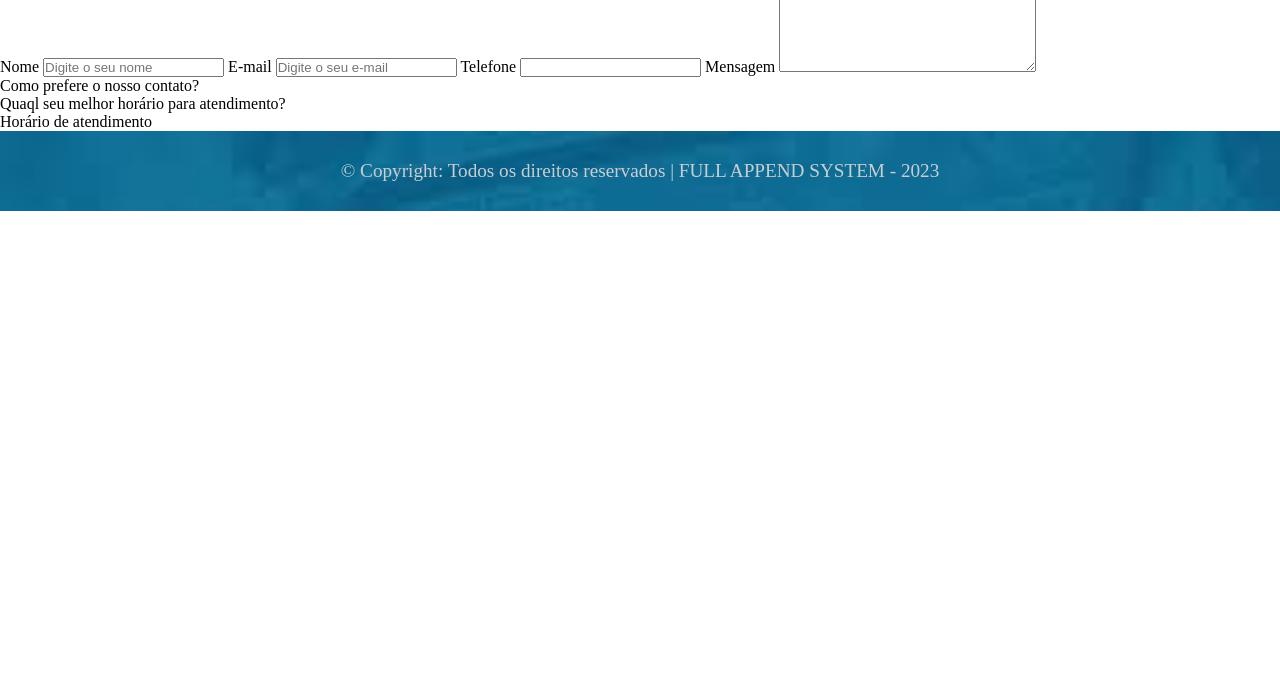
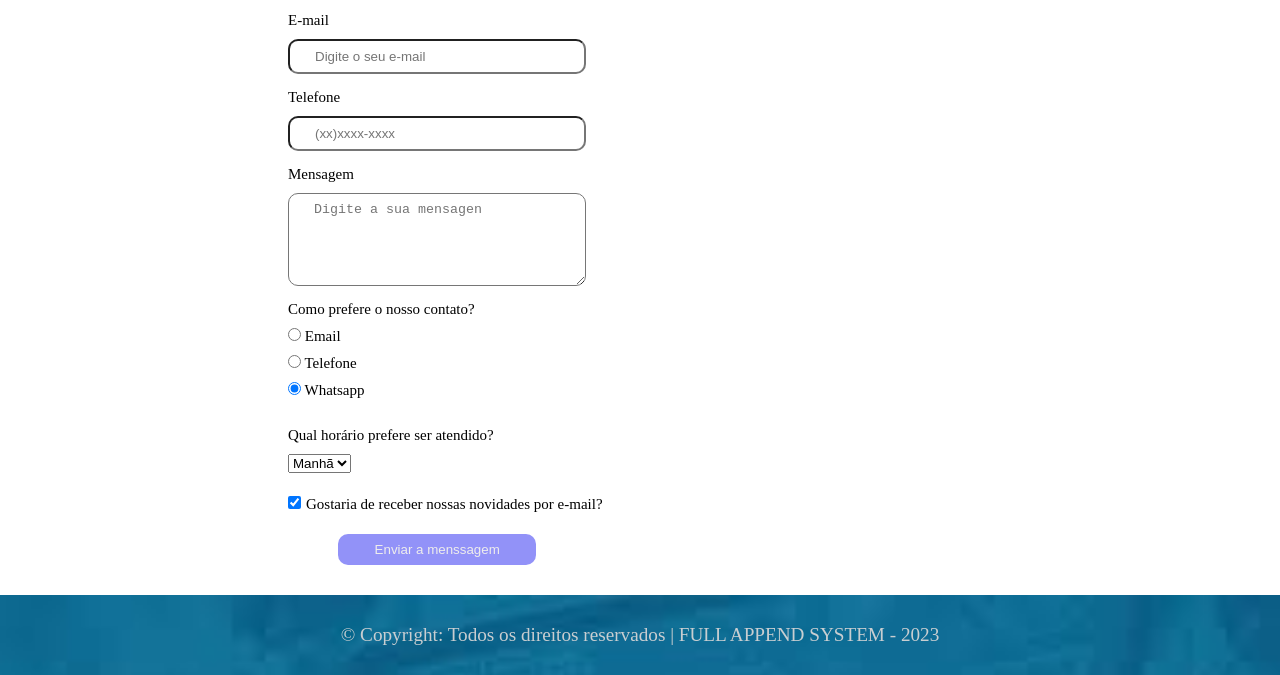
Before and after one commit to fongas01/Responsividade, a plain HTML site: page html/contato.html in a window 1280 px wide. Shown: the part 210-885 px from the top of the page. Before the commit the page ends 800 px from the top, so only its background shows below. Drawn offline with nearby package versions, Linux system fonts and the light colour scheme.

Commit message:
Pagina contatos e ajustes na pág produtos

```diff
--- a/css/contato.css
+++ b/css/contato.css
@@ -1,3 +1,51 @@
-form{
-    margin-top: 10rem;
+
+form {
+    margin: 15px 0;
+    margin-left: 18rem;
 }
+
+
+form label, form legend {
+    display: block;
+    font-size: 15px;
+    margin: 0 0 10px;
+}
+
+.input-padrao{
+    display: block;
+    margin: 0 0 15px;
+    padding: 8px 25px;
+    width: 30%;
+    border-radius: 10px;
+/* S/ as bordas no input
+    border-left:transparent;
+    border-top:transparent;
+    border-right:transparent; */
+}
+
+.checkbox{
+    margin: 5px 5px 15px 0;
+}
+
+#btn-enviar{
+    background-color: rgb(146, 146, 248);
+    color: rgb(238, 237, 236);
+    cursor: pointer;
+    border: none;
+    margin: 0 0 15px 50px;
+    padding: 8px 25px;
+    width: 20%;
+    border-radius: 10px;
+    /* MUDAR ALGO AO PASSAR O MOUSE */
+    transition: 1s all;
+}
+
+#btn-enviar:hover{
+    background-color:#4307b9;
+    /* Aumenta o tamanho em 20% => 1.2 */
+    transform: scale(1.2);
+}
+
+fieldset{
+    border: transparent;
+}
--- a/css/produtos.css
+++ b/css/produtos.css
@@ -1,10 +1,9 @@
-.produtos{
 
- }
-
-.produtos .card p:hover{
+.produtos .card .btn-promo:hover{
     color:var(--blue);
     font-size: 1.2rem;
+    /* Aumenta em X% (20% = 1.2) AO PASSAR O MOUSE e rotaciona em (Y)graus */
+    transform: rotate(xdeg) scale(1.2);
 }
 
 /* CARD */
@@ -13,24 +12,40 @@
     border-radius: 3%;
     margin-top: 20px;
     margin-bottom: 20px;
+    /* ROTACIONA O ITEM em X graus*/
+    transform: rotate(-10deg);
  }
 
- .card h3, p{
+ .card h3, .btn-promo{
     padding: .6rem;
  }
 
- .card img{
+ .card img:hover{
     width: 350px;
     height: 200px;
-     border-top-left-radius:10%;
+    border-top-left-radius:30%;
+    border-top-right-radius:30%;
     border-bottom-right-radius:10%;
+    cursor: pointer;
+    transition: 2s all;
  }
 
-
+ /* Efeito de aumentar o item */
+ .card .btn-promo{
+    transition: 2s all;
+ }
 
 /* EXPOSITOR */
+figure p{
+    margin-bottom: 40px;
+}
+
 .expositor{
     display: flex;
+}
+
+.novidades p{
+    text-align: center;
 }
 
 .novidades .main{
@@ -71,7 +86,7 @@ article{
 h3{
     text-transform:uppercase;
     text-align: center;
-margin: 10px auto 20px auto;
+    margin: 20px auto 30px auto;
 }
 
 article h4{
@@ -79,7 +94,7 @@ article h4{
 }
 
 article p{
-    margin-right: 10px;
+    margin: 10px 20px 20px 0px;
 }
 
 hr{
--- a/html/contato.html
+++ b/html/contato.html
@@ -40,43 +40,69 @@
 
 
     <!-- FORMULÁRIO -->
-    <section class="main">
+    <section class="formulario">
 
         <div class="blueDiv">
             <p> FULL APPEND SYSTEM </p>
         </div>
 
-        <p action="">
-            <label for="">Nome</label>
-            <input type="text" name="nome" placeholder="Digite o seu nome">
+        <section class="principal">
+            <form>
+                <!-- coloca o nome do ID no for do label -->
+                <label for="fist-name">Nome</label>
+                <input type="text" name="nome" id="fist-name" placeholder="Digite o seu nome" class="input-padrao" required>
 
-            <label for="">E-mail</label>
-            <input type="text" name="" id="" placeholder="Digite o seu e-mail">
+                <label for="email">E-mail</label>
+                <input type="email" name="email" id="email" placeholder="Digite o seu e-mail" class="input-padrao" required>
 
-            <label for="">Telefone
-                <input type="text" name="" id="">
-            </label>
+                <label for="phone">Telefone </label>
+                    <input type="number" name="phone" id="phone" placeholder="(xx)xxxx-xxxx" class="input-padrao" required>
 
-            <label for="">Mensagem
-                <textarea name="" id="" cols="30" rows="10" placeholder="Digite a sua mwnsagen"></textarea>
-            </label>
+                <label for="message">Mensagem</label>
+                    <textarea name="mensagem" id="message" cols="30" rows="5" placeholder="Digite a sua mensagen" class="input-padrao" required></textarea>
 
-            <p>Como prefere o nosso contato?</p>
+                <!-- RADIO (name="contato" é p/ funcionar a opção ÚNICA  de escolha)-->
+                <!-- Dentro do FORM, usamos FIELDSET ao invés de DIV;
+                     Ao contrário de P usamos LEGEND
+                -->
 
+                <fieldset class="contato">
+                    <legend>Como prefere o nosso contato?</legend>
+                    <label for="radio-email">
+                        <input type="radio" name="contato" value="email" id="radio-email" input-padrao>
+                        Email
+                    </label>
 
-            <p>Quaql seu melhor horário para atendimento?</p>
+                    <label for="radio-telefone">
+                        <input type="radio" name="contato" value="telefone" id="radio-telefone">
+                        Telefone
+                    </label>
 
+                    <label for="radio-whatsapp">
+                        <!-- Adicionamos o CHECKED-->
+                        <input type="radio" name="contato" value="whatsapp" id="radio-whatsapp" checked>
+                        Whatsapp
+                    </label> <br>
+                </fieldset>
 
-            <p>Horário de atendimento</p>
-            <table></table>
-        </form>
+                <!-- DROPDOWN (select)-->
+                <fieldset class="atendimento">
+                    <legend>Qual horário prefere ser atendido?</legend>
+                    <select name="" id="">
+                        <option value="">Manhã</option>
+                        <option value="">Tarde</option>
+                        <option value="">Noite</option>
+                    </select>
+                </fieldset> <br>
+
+                <!-- CHECKBOX -->
+                <label><input type="checkbox" class="checkbox" checked>Gostaria de receber nossas novidades por e-mail?</label>
+
+                <!-- BOTÃO-ENVIAR -->
+                <input type="submit" id="btn-enviar" value="Enviar a menssagem">
+            </form>
+        </section>
     </section>
-
-
-
-
-
-
 
 
     <!-- RODAPÉ -->
```
Also changed, not shown: html/produtos.html (+3 -3 lines). Lines whose indentation alone changed are shown as unchanged.
